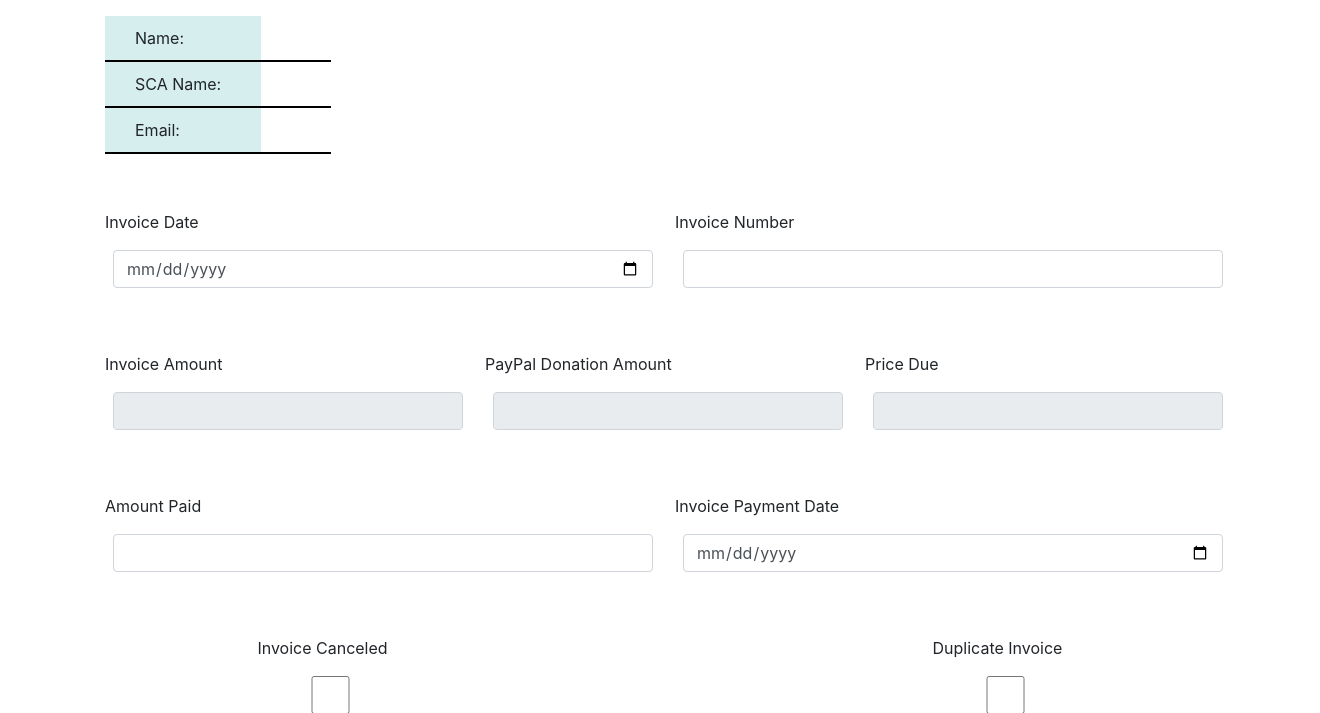
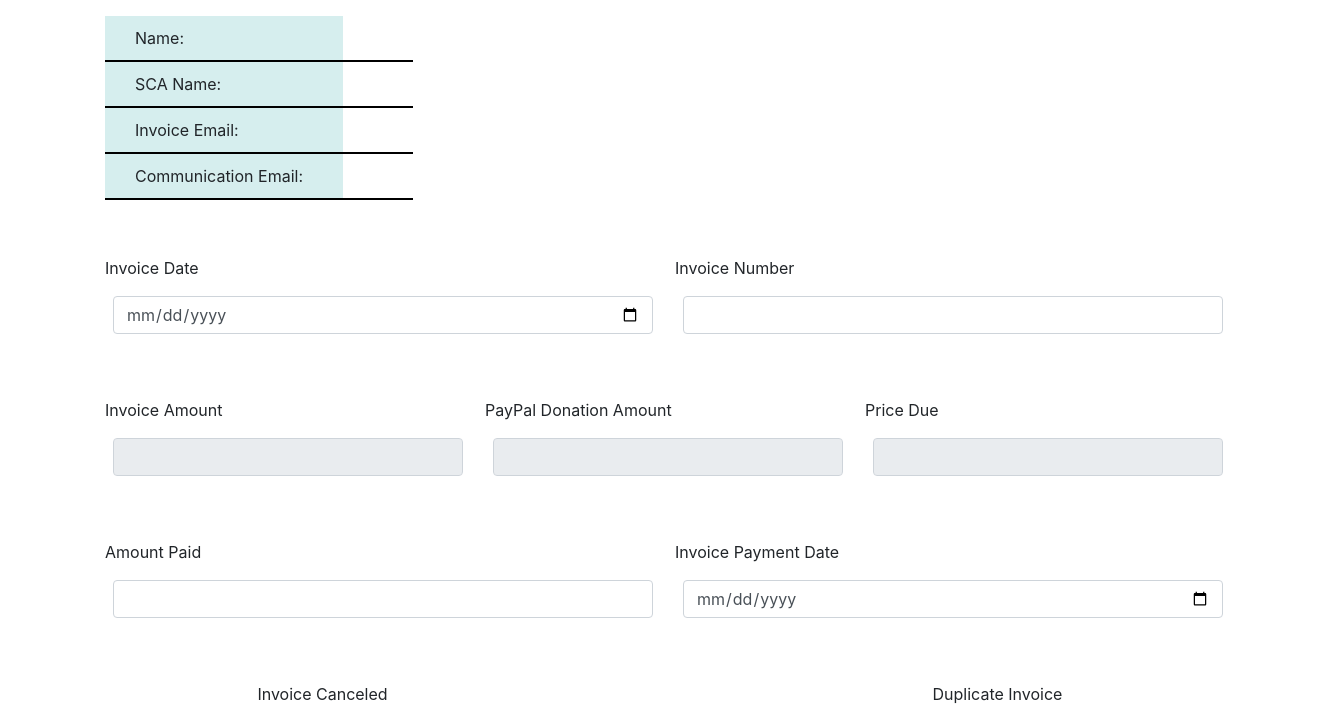
Before and after one commit to gwtroll/gwtroll, a Flask app: template app/templates/update_invoice.html in a window 1320 px wide; the page is wider, and only the part inside the window is pictured. Shown: the part 88-801 px from the top of that part. Run offline with Flask 3, Linux system fonts and the light colour scheme; the template is opened without the code that fills it: values that come from a table or form of the project are taken from there, others are empty; parts of the project's set-up code (start-up, migrations or seed data) failed here and were passed over; some libraries are stand-ins or nearby versions.

Commit message:
Fixed Open Invoice Count Added Invoice Email to Invoice Update

```diff
--- a/app/routes.py
+++ b/app/routes.py
@@ -157,7 +157,7 @@ def unsent_reg_count():
 def open_count():
     conn= get_db_connection()
     cur = conn.cursor()
-    cur.execute("SELECT count(DISTINCT invoice_number) FROM registrations WHERE invoice_status = 'OPEN';", [])
+    cur.execute("SELECT count(DISTINCT invoice_number) FROM registrations WHERE invoice_status = 'SENT';", [])
     results = cur.fetchone()
     for opencount in results:
         print(opencount)
@@ -169,7 +169,7 @@ def open_count():
 def open_reg_count():
     conn= get_db_connection()
     cur = conn.cursor()
-    cur.execute("SELECT count(*) FROM registrations WHERE invoice_status = 'OPEN';", [])
+    cur.execute("SELECT count(*) FROM registrations WHERE invoice_status = 'SENT';", [])
     results = cur.fetchone()
     for opencount in results:
         print(opencount)
--- a/app/templates/update_invoice.html
+++ b/app/templates/update_invoice.html
@@ -17,7 +17,11 @@
             <td>{{ reg.scaname }}</td>
         </tr>
         <tr>
-            <td>Email: </td>
+            <td>Invoice Email: </td>
+            <td>{{ reg.invoice_email }}</td>
+        </tr>
+        <tr>
+            <td>Communication Email: </td>
             <td>{{ reg.email }}</td>
         </tr>
     </table>
```
